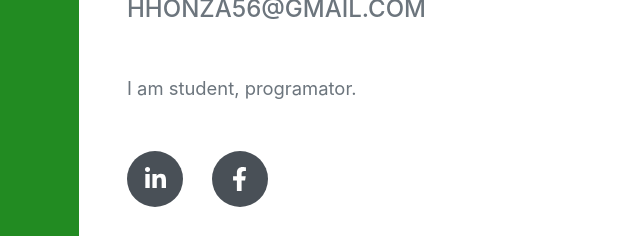
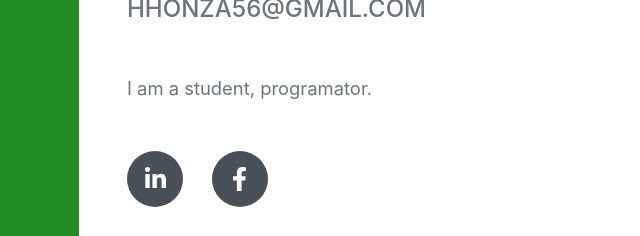
Before and after one commit to trvedvc/trvedvc.github.io, a plain HTML site: page index.html in a window 1280 px wide. Shown: the part 367-603 px from the top of the page, 193-833 px from the left. Drawn offline with nearby package versions, Linux system fonts and the light colour scheme; a web font is replaced by a local one.

Commit message:
minor changes

```diff
--- a/index.html
+++ b/index.html
@@ -5,7 +5,7 @@
         <meta name="viewport" content="width=device-width, initial-scale=1, shrink-to-fit=no" />
         <meta name="description" content="" />
         <meta name="author" content="" />
-        <title>Resume - Start Bootstrap Theme</title>
+        <title>portfolio</title>
         <link rel="icon" type="image/x-icon" href="assets/img/favicon.ico" />
         <!-- Font Awesome icons (free version)-->
         <script src="https://use.fontawesome.com/releases/v5.15.4/js/all.js" crossorigin="anonymous"></script>
@@ -46,7 +46,7 @@
                     <div class="subheading mb-5">
                         Vodičkova 14 · Praha, Nové Město · +420 608 258 606 · hhonza56@gmail.com
                     </div>
-                    <p class="lead mb-5">I am student, programator.</p>
+                    <p class="lead mb-5">I am a student, programator.</p>
                     <div class="social-icons">
                         <a class="social-icon" href="https://www.linkedin.com/in/thien-tran-duc-654a9221b/"><i class="fab fa-linkedin-in"></i></a>
                         <a class="social-icon" href="https://www.facebook.com/trvedvc"><i class="fab fa-facebook-f"></i></a>
```
